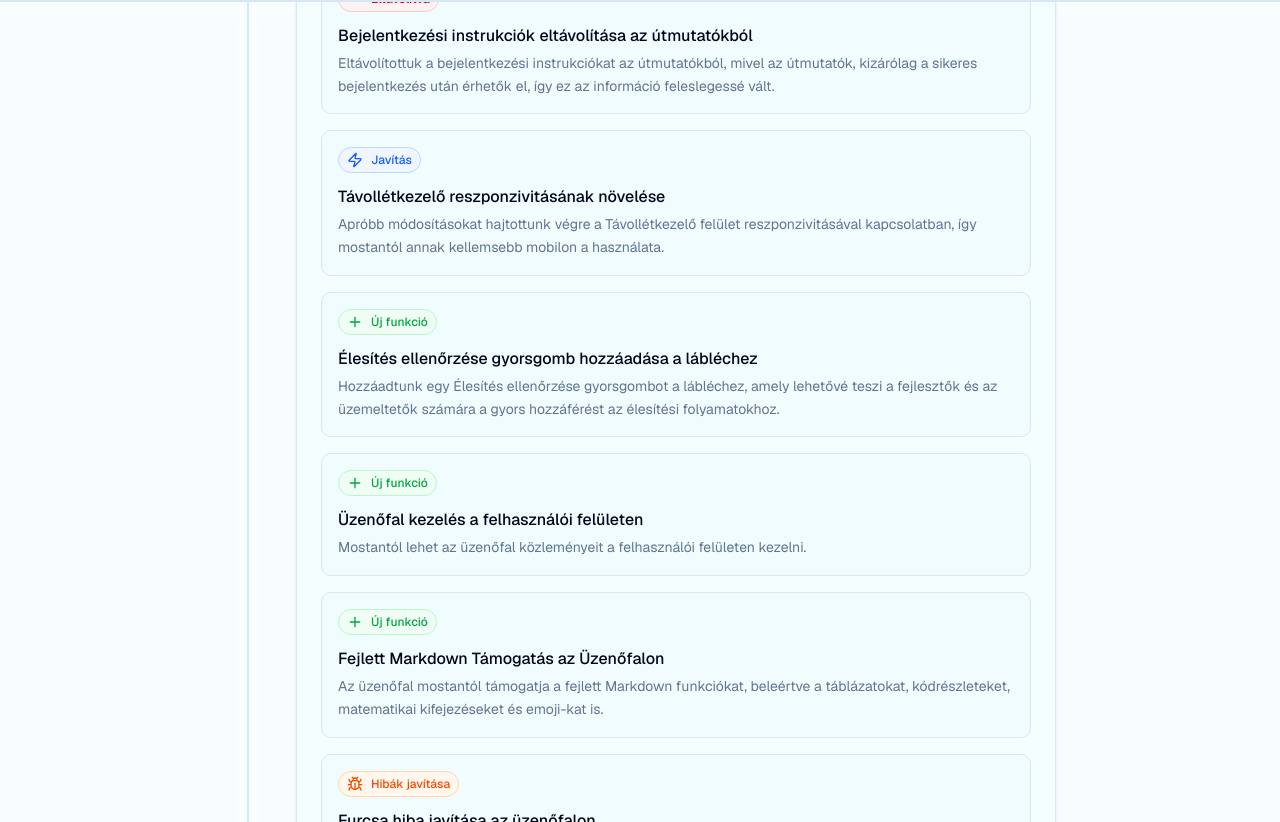
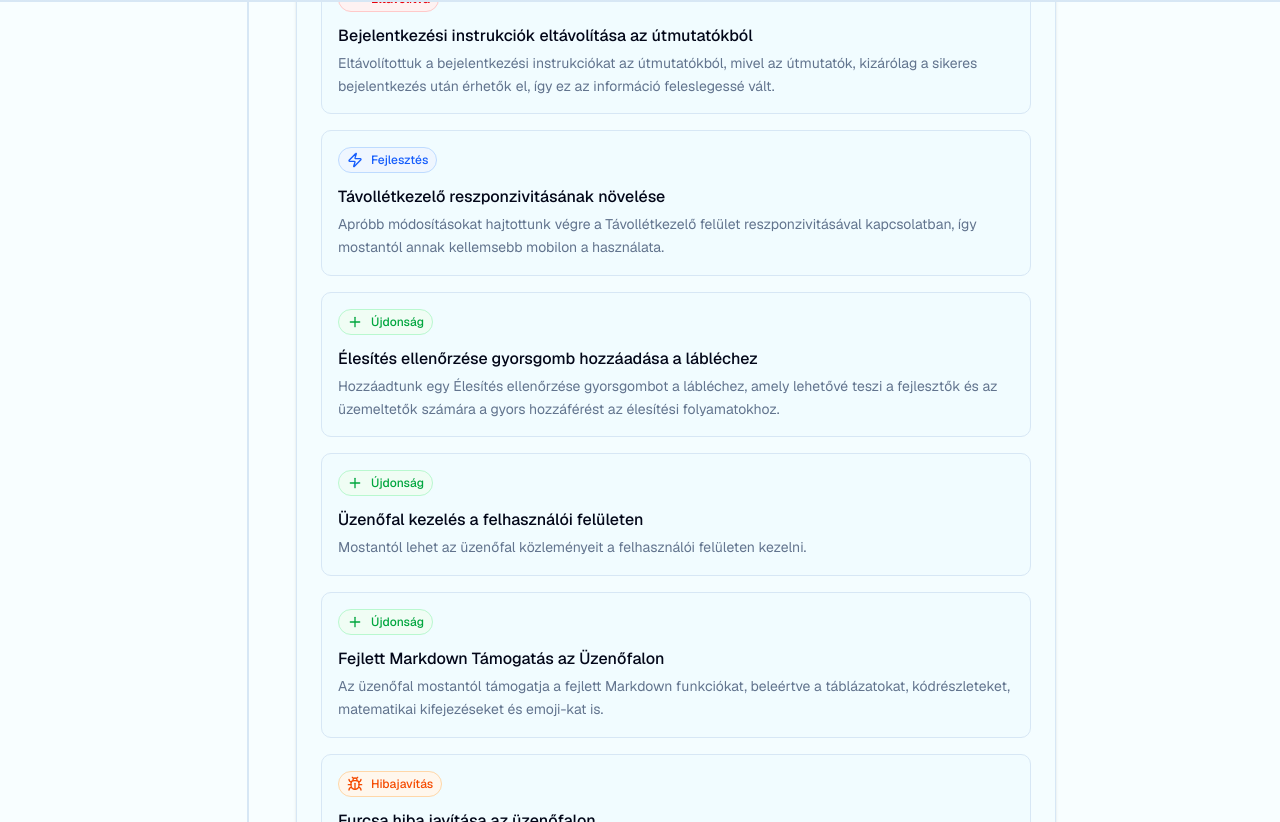
Before and after one commit to ZTV2-DevTeam/frontend, a Next.js app: page /changelog in a window 1280 px wide. Shown: the part 998-1820 px from the top of the page. Built offline with nearby package versions, Linux system fonts and the light colour scheme; no server answers.

Commit message:
fix: update changelog labels for better clarity in Hungarian

```diff
--- a/app/changelog/page.tsx
+++ b/app/changelog/page.tsx
@@ -50,11 +50,11 @@ const getChangeTypeColor = (type: ChangelogType) => {
 const getChangeTypeLabel = (type: ChangelogType) => {
   switch (type) {
     case 'feature':
-      return 'Új funkció'
+      return 'Újdonság'
     case 'improvement':
-      return 'Javítás'
+      return 'Fejlesztés'
     case 'bugfix':
-      return 'Hibák javítása'
+      return 'Hibajavítás'
     case 'security':
       return 'Biztonság'
     case 'breaking':
```
